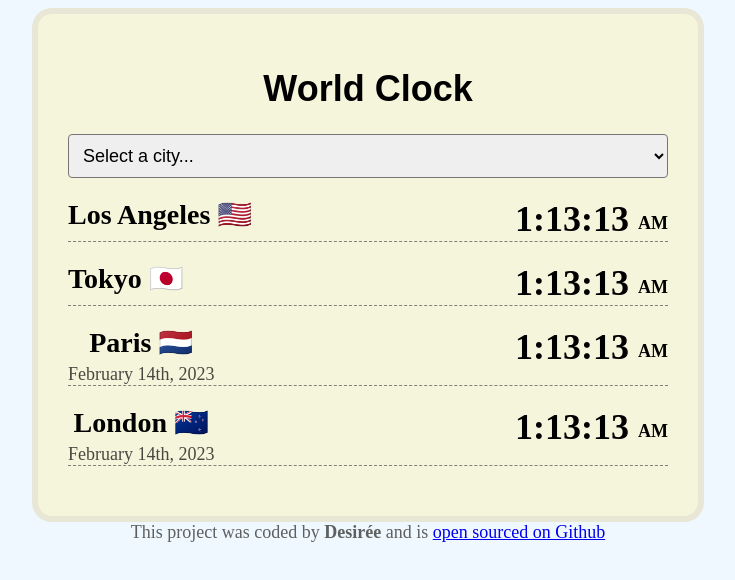
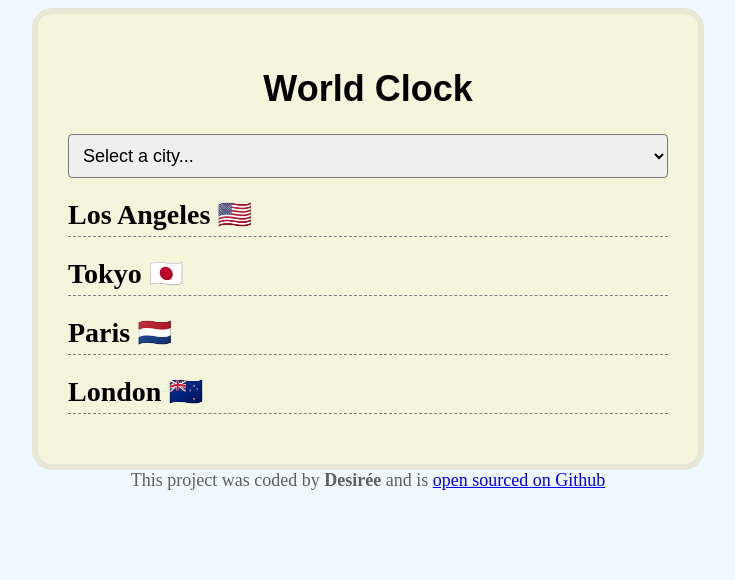
Before and after one commit to CookieCutter13/world-clock, a plain HTML site: page index.html in a window 1280 px wide. Shown: the whole page, without its empty margins (272-1007 px from the left). Drawn offline with nearby package versions, Linux system fonts and the light colour scheme; a script that the page names is missing.

Commit message:
remove fake date

```diff
--- a/index.html
+++ b/index.html
@@ -28,29 +28,29 @@
           <h2>Los Angeles 🇺🇸</h2>
           <div class="date"></div>
         </div>
-        <div class="time">1:13:13  <small>AM</small></div>
+        <div class="time"></div>
       </div>
       <div class="city" id="tokyo">
         <div>
           <h2>Tokyo 🇯🇵</h2>
           <div class="date"></div>
         </div>
-        <div class="time">1:13:13 <small>AM</small></div>
+        <div class="time"></div>
       </div>
       <div class="city" id="paris">
         <div>
           <h2>Paris 🇳🇱</h2>
-          <div class="date">February 14th, 2023</div>
+          <div class="date"></div>
         </div>
-        <div class="time">1:13:13 <small>AM</small></div>
+        <div class="time"></div>
       </div>
 
       <div class="city" id="london">
         <div>
           <h2>London 🇳🇿</h2>
-          <div class="date">February 14th, 2023</div>
+          <div class="date"></div>
         </div>
-        <div class="time">1:13:13 <small>AM</small></div>
+        <div class="time"></div>
       </div>
     </div>
     </div>
```
